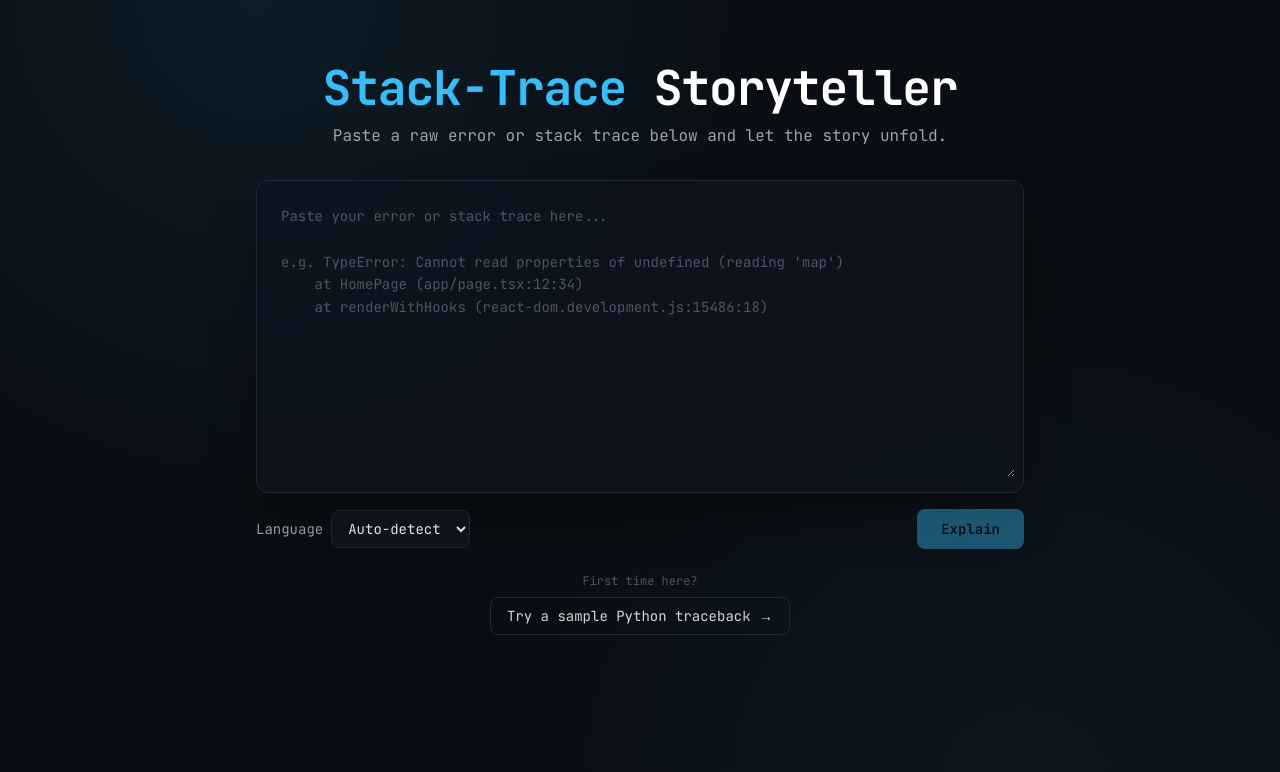
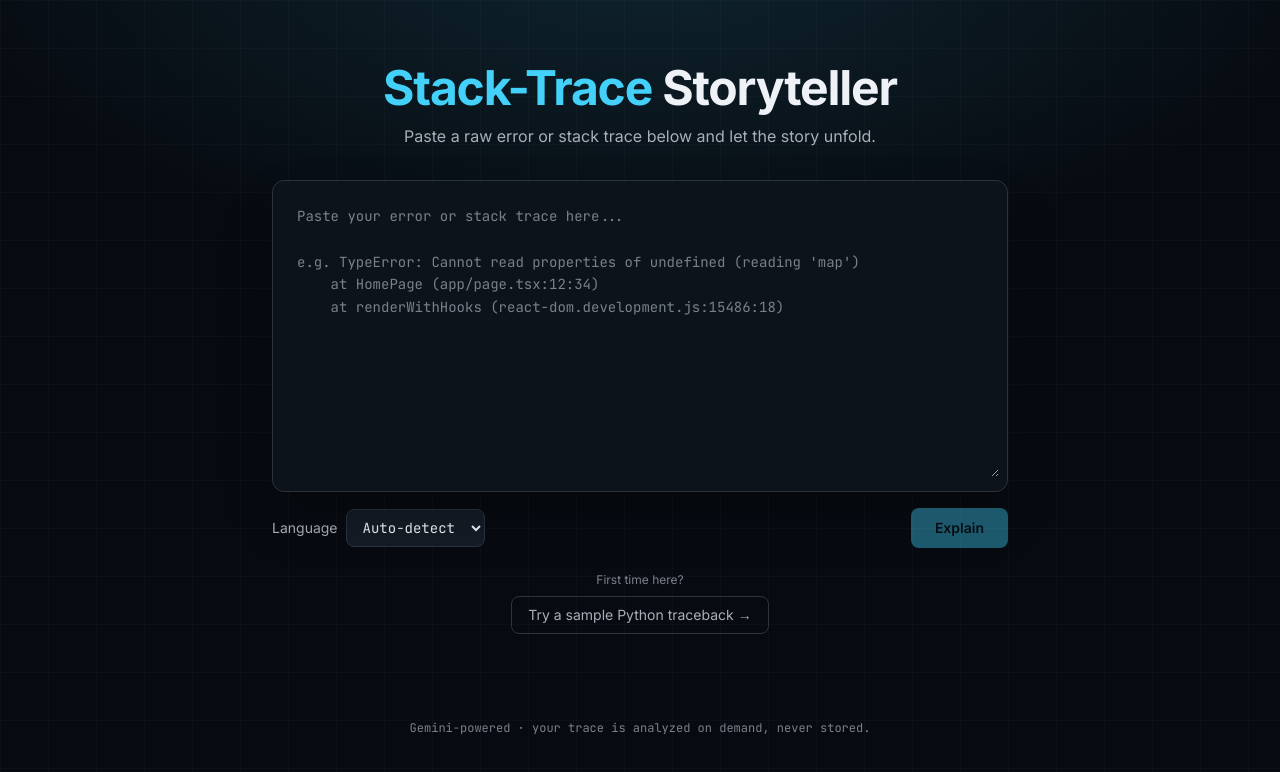
Before and after one commit to Muhammad-Tahaa-Awan/stack-trace-storyteller, a Next.js app: page / in a window 1280 px wide. Shown: the top 772 px of the page. Built offline with nearby package versions, Linux system fonts and the light colour scheme.

Commit message:
style: redesign UI with cohesive OKLCH token system and refined background

```diff
--- a/app/components/CopyButton.tsx
+++ b/app/components/CopyButton.tsx
@@ -34,7 +34,11 @@ export function CopyButton({
       type="button"
       onClick={handleCopy}
       aria-label={ariaLabel ?? label}
-      className={`inline-flex shrink-0 items-center gap-1 rounded-md border border-terminal-border px-2 py-1 text-xs font-medium text-gray-400 transition-colors hover:border-terminal-accent hover:text-terminal-accent focus:outline-none focus:ring-1 focus:ring-terminal-accent ${className}`}
+      className={`inline-flex shrink-0 items-center gap-1 rounded-md border px-2 py-1 font-mono text-xs font-medium transition-colors duration-150 ease-out ${
+        copied
+          ? "border-conf-high-ring text-conf-high"
+          : "border-line text-fg-faint hover:border-accent hover:text-accent"
+      } ${className}`}
     >
       {copied ? copiedLabel : label}
     </button>
--- a/app/components/ResultsSkeleton.tsx
+++ b/app/components/ResultsSkeleton.tsx
@@ -1,5 +1,5 @@
 function Bar({ className = "" }: { className?: string }) {
-  return <div className={`animate-pulse rounded bg-terminal-border/60 ${className}`} />;
+  return <div className={`animate-pulse rounded bg-line ${className}`} />;
 }
 
 export function ResultsSkeleton() {
@@ -16,7 +16,7 @@ export function ResultsSkeleton() {
         <Bar className="h-4 w-4/5" />
       </div>
 
-      <div className="rounded-xl border border-terminal-border bg-terminal-panel/70 p-4">
+      <div className="rounded-xl border border-line bg-panel p-4">
         <Bar className="mb-3 h-4 w-24" />
         <Bar className="h-4 w-3/4" />
       </div>
@@ -24,7 +24,7 @@ export function ResultsSkeleton() {
       <div className="space-y-3">
         <Bar className="h-4 w-20" />
         {[0, 1, 2].map((i) => (
-          <Bar key={i} className="h-10 w-full" />
+          <Bar key={i} className="h-12 w-full" />
         ))}
       </div>
     </section>
--- a/app/globals.css
+++ b/app/globals.css
@@ -1,9 +1,51 @@
+/* Hallmark · redesign · genre: atmospheric · theme: custom (ink paper · cyan-blue accent · blueprint grid) · tone: technical
+ * Hallmark · pre-emit critique: P4 H4 E4 S5 R4 V4
+ */
 @tailwind base;
 @tailwind components;
 @tailwind utilities;
 
 :root {
   color-scheme: dark;
+
+  /* Surfaces */
+  --color-bg: oklch(0.15 0.015 255);
+  --color-panel: oklch(0.185 0.019 255);
+  --color-elevated: oklch(0.225 0.021 255);
+  --color-line: oklch(0.32 0.02 255);
+
+  /* Foreground */
+  --color-fg: oklch(0.96 0.008 255);
+  --color-fg-muted: oklch(0.75 0.015 255);
+  --color-fg-faint: oklch(0.6 0.018 255);
+
+  /* Accent — single cool cyan-blue */
+  --color-accent: oklch(0.8 0.13 222);
+  --color-accent-strong: oklch(0.87 0.11 222);
+  --color-accent-soft: oklch(0.8 0.13 222 / 0.12);
+  --color-accent-ring: oklch(0.8 0.13 222 / 0.4);
+  --color-on-accent: oklch(0.17 0.02 255);
+  --color-on-accent-soft: oklch(0.17 0.02 255 / 0.35);
+
+  /* Status — harmonized lightness/chroma band */
+  --color-low: oklch(0.76 0.15 25);
+  --color-low-soft: oklch(0.76 0.15 25 / 0.12);
+  --color-low-ring: oklch(0.76 0.15 25 / 0.38);
+  --color-medium: oklch(0.84 0.13 82);
+  --color-medium-soft: oklch(0.84 0.13 82 / 0.12);
+  --color-medium-ring: oklch(0.84 0.13 82 / 0.38);
+  --color-high: oklch(0.81 0.15 158);
+  --color-high-soft: oklch(0.81 0.15 158 / 0.12);
+  --color-high-ring: oklch(0.81 0.15 158 / 0.38);
+
+  /* Ambience */
+  --color-glow: oklch(0.8 0.13 222 / 0.13);
+  --color-grid: oklch(1 0 0 / 0.022);
+
+  /* Motion */
+  --ease-out: cubic-bezier(0.22, 1, 0.36, 1);
+  --ease-in-out: cubic-bezier(0.65, 0, 0.35, 1);
+  --dur: 180ms;
 }
 
 html,
@@ -12,9 +54,33 @@ body {
 }
 
 body {
-  background-color: #0a0e14;
-  color: #e5e7eb;
+  background-color: var(--color-bg);
+  color: var(--color-fg);
   background-image:
-    radial-gradient(circle at 20% 0%, rgba(56, 189, 248, 0.08), transparent 40%),
-    radial-gradient(circle at 80% 100%, rgba(56, 189, 248, 0.05), transparent 40%);
+    radial-gradient(1000px 460px at 50% -8%, var(--color-glow), transparent 72%),
+    linear-gradient(var(--color-grid) 1px, transparent 1px),
+    linear-gradient(90deg, var(--color-grid) 1px, transparent 1px);
+  background-size: auto, 48px 48px, 48px 48px;
+  background-attachment: fixed;
 }
+
+::selection {
+  background: var(--color-accent-soft);
+  color: var(--color-fg);
+}
+
+*:focus-visible {
+  outline: 2px solid var(--color-accent);
+  outline-offset: 2px;
+  border-radius: 4px;
+}
+
+@media (prefers-reduced-motion: reduce) {
+  *,
+  *::before,
+  *::after {
+    animation-duration: 0.001ms !important;
+    animation-iteration-count: 1 !important;
+    transition-duration: 0.001ms !important;
+  }
+}
--- a/app/layout.tsx
+++ b/app/layout.tsx
@@ -1,6 +1,12 @@
 import type { Metadata } from "next";
-import { JetBrains_Mono } from "next/font/google";
+import { Inter, JetBrains_Mono } from "next/font/google";
 import "./globals.css";
+
+const inter = Inter({
+  subsets: ["latin"],
+  variable: "--font-sans",
+  display: "swap",
+});
 
 const jetbrainsMono = JetBrains_Mono({
   subsets: ["latin"],
@@ -19,8 +25,8 @@ export default function RootLayout({
   children: React.ReactNode;
 }>) {
   return (
-    <html lang="en" className={jetbrainsMono.variable}>
-      <body className="font-mono antialiased">{children}</body>
+    <html lang="en" className={`${inter.variable} ${jetbrainsMono.variable}`}>
+      <body className="min-h-screen font-sans antialiased">{children}</body>
     </html>
   );
 }
--- a/app/page.tsx
+++ b/app/page.tsx
@@ -84,18 +84,17 @@ export default function Home() {
   }
 
   return (
-    <main className="flex min-h-screen flex-col items-center px-4 py-10 sm:py-16">
-      <div className="w-full max-w-3xl">
+    <main className="mx-auto flex min-h-screen w-full max-w-3xl flex-col px-4 py-10 sm:py-16">
       <header className="mb-6 text-center sm:mb-8">
-          <h1 className="text-3xl font-bold tracking-tight text-white sm:text-5xl">
-            <span className="text-terminal-accent">Stack-Trace</span> Storyteller
+        <h1 className="text-3xl font-bold tracking-tight text-fg sm:text-5xl">
+          <span className="text-accent">Stack-Trace</span> Storyteller
         </h1>
-          <p className="mt-3 text-sm text-gray-400 sm:text-base">
+        <p className="mx-auto mt-3 max-w-lg text-sm text-fg-muted sm:text-base">
           Paste a raw error or stack trace below and let the story unfold.
         </p>
       </header>
 
-        <div className="rounded-xl border border-terminal-border bg-terminal-panel/70 p-2 shadow-2xl shadow-black/40 backdrop-blur">
+      <div className="rounded-xl border border-line bg-panel p-2 shadow-2xl shadow-black/40 backdrop-blur transition-colors duration-150 ease-out focus-within:border-accent-ring">
         <textarea
           aria-label="Error or stack trace"
           value={trace}
@@ -104,18 +103,18 @@ export default function Home() {
             "Paste your error or stack trace here...\n\ne.g. TypeError: Cannot read properties of undefined (reading 'map')\n    at HomePage (app/page.tsx:12:34)\n    at renderWithHooks (react-dom.development.js:15486:18)"
           }
           spellCheck={false}
-            className="h-60 w-full resize-y rounded-lg bg-transparent p-4 font-mono text-sm leading-relaxed text-gray-100 placeholder:text-gray-600 focus:outline-none sm:h-72"
+          className="h-60 w-full resize-y rounded-lg bg-transparent p-4 font-mono text-sm leading-relaxed text-fg caret-accent placeholder:text-fg-faint focus:outline-none sm:h-72"
         />
       </div>
 
       <div className="mt-4 flex flex-col gap-3 sm:flex-row sm:items-center sm:justify-between">
-          <label className="flex items-center gap-2 text-sm text-gray-400">
+        <label className="flex items-center gap-2 text-sm text-fg-muted">
           <span>Language</span>
           <select
             aria-label="Source language"
             value={language}
             onChange={(event) => setLanguage(event.target.value)}
-              className="flex-1 rounded-lg border border-terminal-border bg-terminal-panel px-3 py-2 font-mono text-sm text-gray-100 focus:border-terminal-accent focus:outline-none sm:flex-none"
+            className="flex-1 rounded-lg border border-line bg-elevated px-3 py-2 font-mono text-sm text-fg transition-colors duration-150 ease-out hover:border-accent-ring focus:border-accent focus:outline-none sm:flex-none"
           >
             {LANGUAGES.map((lang) => (
               <option key={lang.value} value={lang.value}>
@@ -130,12 +129,12 @@ export default function Home() {
           onClick={handleExplain}
           disabled={!canSubmit}
           aria-busy={isLoading}
-            className="inline-flex w-full items-center justify-center gap-2 rounded-lg bg-terminal-accent px-6 py-2.5 text-sm font-semibold text-terminal-bg transition-colors hover:bg-sky-300 focus:outline-none focus:ring-2 focus:ring-terminal-accent focus:ring-offset-2 focus:ring-offset-terminal-bg disabled:cursor-not-allowed disabled:opacity-40 sm:w-auto"
+          className="inline-flex w-full items-center justify-center gap-2 rounded-lg bg-accent px-6 py-2.5 text-sm font-semibold text-accent-on transition-colors duration-150 ease-out hover:bg-accent-strong focus-visible:outline focus-visible:outline-2 focus-visible:outline-offset-2 focus-visible:outline-accent disabled:cursor-not-allowed disabled:opacity-40 sm:w-auto"
         >
           {isLoading && (
             <span
               aria-hidden="true"
-                className="h-4 w-4 animate-spin rounded-full border-2 border-terminal-bg/40 border-t-terminal-bg"
+              className="h-4 w-4 animate-spin rounded-full border-2 border-accent-on-soft border-t-accent-on"
             />
           )}
           {isLoading ? "Explaining..." : "Explain"}
@@ -150,17 +149,20 @@ export default function Home() {
 
       {!isLoading && !error && !result && (
         <div className="mt-6 text-center">
-            <p className="text-xs text-gray-600">First time here?</p>
+          <p className="text-xs text-fg-faint">First time here?</p>
           <button
             type="button"
             onClick={loadSample}
-              className="mt-2 rounded-lg border border-terminal-border px-4 py-2 text-sm text-gray-300 transition-colors hover:border-terminal-accent hover:text-terminal-accent focus:outline-none focus:ring-1 focus:ring-terminal-accent"
+            className="mt-2 rounded-lg border border-line px-4 py-2 text-sm text-fg-muted transition-colors duration-150 ease-out hover:border-accent hover:text-accent focus-visible:outline focus-visible:outline-2 focus-visible:outline-offset-2 focus-visible:outline-accent"
           >
             Try a sample Python traceback →
           </button>
         </div>
       )}
-      </div>
+
+      <footer className="mt-auto pt-12 text-center font-mono text-xs text-fg-faint">
+        Gemini-powered · your trace is analyzed on demand, never stored.
+      </footer>
     </main>
   );
 }
--- a/tailwind.config.ts
+++ b/tailwind.config.ts
@@ -8,15 +8,42 @@ const config: Config = {
   theme: {
     extend: {
       fontFamily: {
+        sans: ["var(--font-sans)", "ui-sans-serif", "system-ui", "sans-serif"],
         mono: ["var(--font-mono)", "ui-monospace", "SFMono-Regular", "monospace"],
       },
       colors: {
-        terminal: {
-          bg: "#0a0e14",
-          panel: "#0f1520",
-          border: "#1f2937",
-          accent: "#38bdf8",
+        bg: "var(--color-bg)",
+        panel: "var(--color-panel)",
+        elevated: "var(--color-elevated)",
+        line: "var(--color-line)",
+        fg: {
+          DEFAULT: "var(--color-fg)",
+          muted: "var(--color-fg-muted)",
+          faint: "var(--color-fg-faint)",
         },
+        accent: {
+          DEFAULT: "var(--color-accent)",
+          strong: "var(--color-accent-strong)",
+          soft: "var(--color-accent-soft)",
+          ring: "var(--color-accent-ring)",
+          on: "var(--color-on-accent)",
+          "on-soft": "var(--color-on-accent-soft)",
+        },
+        conf: {
+          low: "var(--color-low)",
+          "low-soft": "var(--color-low-soft)",
+          "low-ring": "var(--color-low-ring)",
+          medium: "var(--color-medium)",
+          "medium-soft": "var(--color-medium-soft)",
+          "medium-ring": "var(--color-medium-ring)",
+          high: "var(--color-high)",
+          "high-soft": "var(--color-high-soft)",
+          "high-ring": "var(--color-high-ring)",
+        },
+      },
+      transitionTimingFunction: {
+        out: "var(--ease-out)",
+        "in-out": "var(--ease-in-out)",
       },
     },
   },
```
Also changed, not shown: app/components/ConfidenceBadge.tsx (+5 -4 lines), app/components/ErrorBanner.tsx (+6 -3 lines), app/components/ResultsView.tsx (+15 -15 lines). Lines whose indentation alone changed are shown as unchanged.
